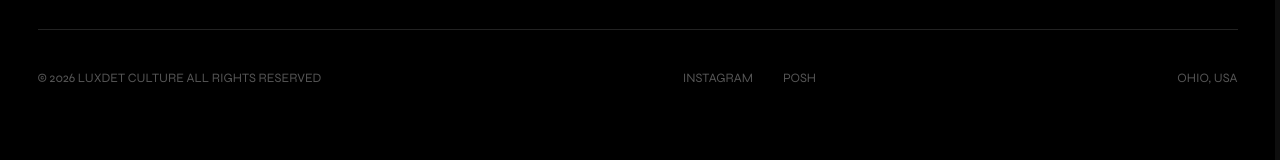
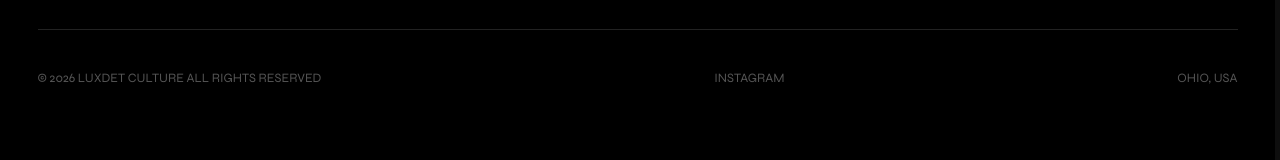
Before and after one commit to Torodevconsulting/luxdet-web, a Next.js app: page /events/brunch-party-arepa-passport in a window 1280 px wide. Shown: the part 2420-2580 px from the top of the page. Built offline with nearby package versions, Linux system fonts and the light colour scheme; no server answers.

Commit message:
feat: remove "POSH" from footer social links; streamline footer content

```diff
--- a/components/site-footer.tsx
+++ b/components/site-footer.tsx
@@ -24,7 +24,6 @@ export function SiteFooter() {
           <div>© 2026 LUXDET CULTURE All Rights Reserved</div>
           <div style={{ display: "flex", gap: "30px" }}>
             <span>INSTAGRAM</span>
-            <span>POSH</span>
           </div>
           <div>OHIO, USA</div>
         </div>
```
